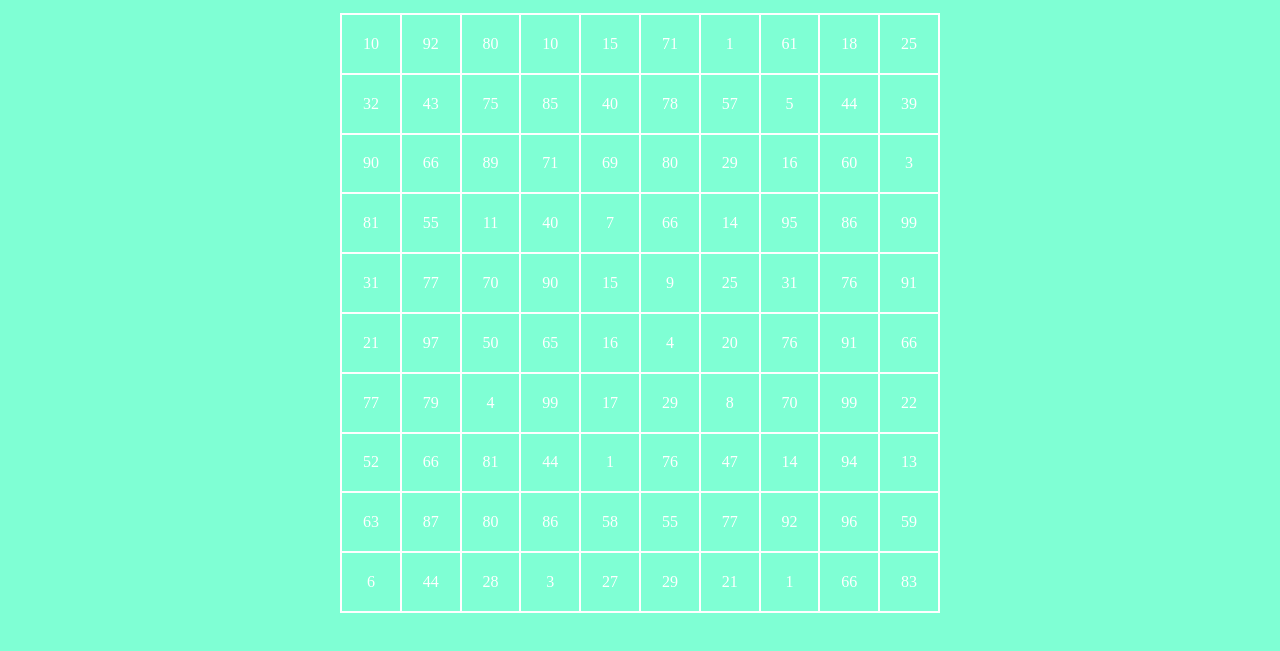
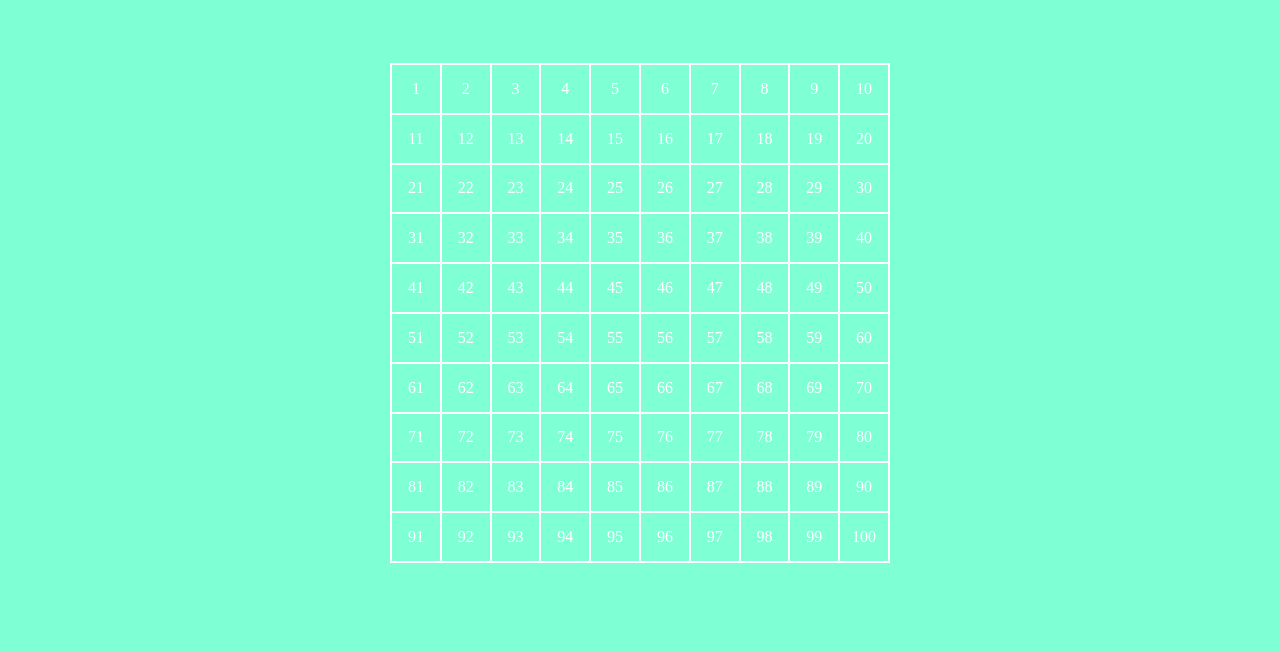
Before and after one commit to AndreaNocciolini/js-campominato-grid, a plain HTML site: page index.html in a window 1280 px wide. Both pictures are taken after a click on the button "Play". Shown: the part 119-770 px from the top of the page. Drawn offline with Linux system fonts and the light colour scheme.

Commit message:
js redone

```diff
--- a/css/style.css
+++ b/css/style.css
@@ -33,10 +33,11 @@ header img {
     width: 10em;
   }
 
-.menu-header button{
+  .menu-header button {
     margin-left: 1em;
     width: 3em;
   }
+
   /* End Header */
 
   /* Main */
@@ -52,14 +53,14 @@ header img {
   .container {
     display: flex;
     flex-wrap: wrap;
-    width: 600px;
-    height: 600px;
+    width: 500px;
+    height: 500px;
     margin: 3em auto;
     border: solid 1px white;
   }
 
   /* Squares */
-.square-easy {
+  .square {
     display: flex;
     align-items: center;
     justify-content: center;
@@ -69,5 +70,6 @@ header img {
     border: 1px solid white;
     cursor: pointer;
   }
+
   /* End Squares */
   /* End Main */
--- a/index.html
+++ b/index.html
@@ -20,7 +20,7 @@
 
         <div class="menu-header">
             <label for="Difficulty">Difficulty:
-                <select name="Difficulty" id="">
+                <select name="Difficulty" id="difficulty">
                     <option value="1">Easy</option>
                     <option value="2">Hard</option>
                     <option value="3">Impossible</option>
--- a/js/script.js
+++ b/js/script.js
@@ -3,48 +3,49 @@
 // con difficoltà 2 => tra 1 e 81
 // con difficoltà 3 => tra 1 e 49
 // Quando l’utente clicca su ogni cella, la cella cliccata si colora di azzurro.
- function getRandomInt(min, max) {
-     min = Math.ceil(min);
-     max = Math.floor(max);
-     return Math.floor(Math.random() * (max - min) + min);
- }
 
-const container = document.querySelector(`.container`);
+let button = document.getElementById(`button`);
+let select = document.getElementById(`difficulty`);
+let numMin = 1;
+let numMax = 100;
 
-const rowEasy = 10;
-const rowHard = 9;
-const rowImpossible = 7;
-const colEasy = 10;
-const colHard = 9;
-const colImpossible = 7;
+//change difficulty
+select.addEventListener(`change`, function(){
+  start(select, numMax, numMin);
+});
 
-const numSquareEasy = rowEasy * colEasy;
-const numSquareHard = rowHard * colHard;
-const numSquareImpossible = rowImpossible * colImpossible;
+button.addEventListener(`click`, function(){
+	start(select, numMax, numMin);
+})
 
-const numbersRandom = [];
-for (let i = 0; i < numSquareEasy; i++) {
-    const square = document.createElement(`div`);
-    square.classList.add(`square-easy`);
+function start(selectDiff, maxNum, minNum){
+	let container = document.querySelector(`.container`);
+  let rowsCells;
+	let difficulty = selectDiff.value;
+  container.innerHTML = ``;
+  console.log(difficulty);
 
-    let numberRandEasy = getRandomInt(1, 100);
-    // while (numbersRandom.includes(numberRandEasy)) {
-    //     numberRandEasy = getRandomInt(1, 10)
-    // }
-    // numbersRandom.push(numberRandEasy);
+  if(difficulty == 1){
+  numCells = 100;
+  rowsCells = 10;
+  }
+  else if (difficulty == 2){
+  numCells = 81;
+  rowsCells = 9;
+  }
+  else if (difficulty == 3){
+  numCells = 49;
+  rowsCells = 7;
+  }
 
+  for(let i = minNum; i <= maxNum; i++){
+  	let square = document.createElement(`div`);
+    square.classList.add(`square`);
 
-    container.append(square);
-    square.append(numberRandEasy);
- }
+    square.style.height = `calc(100% / ${rowsCells})`;
+    square.style.width = `calc(100% / ${rowsCells})`;
 
-
-
-//  function getRandomInt(min, max) {
-//   min = Math.ceil(min);
-//   max = Math.floor(max);
-//   return Math.floor(Math.random() * (max - min) + min);
-//  }
-
-// const container = document.querySelector(`.container`);
-// const button = document.getElementById(`button`);
+    square.innerHTML = i;
+    container.appendChild(square);
+  }
+}
```
Lines whose indentation alone changed are shown as unchanged.
